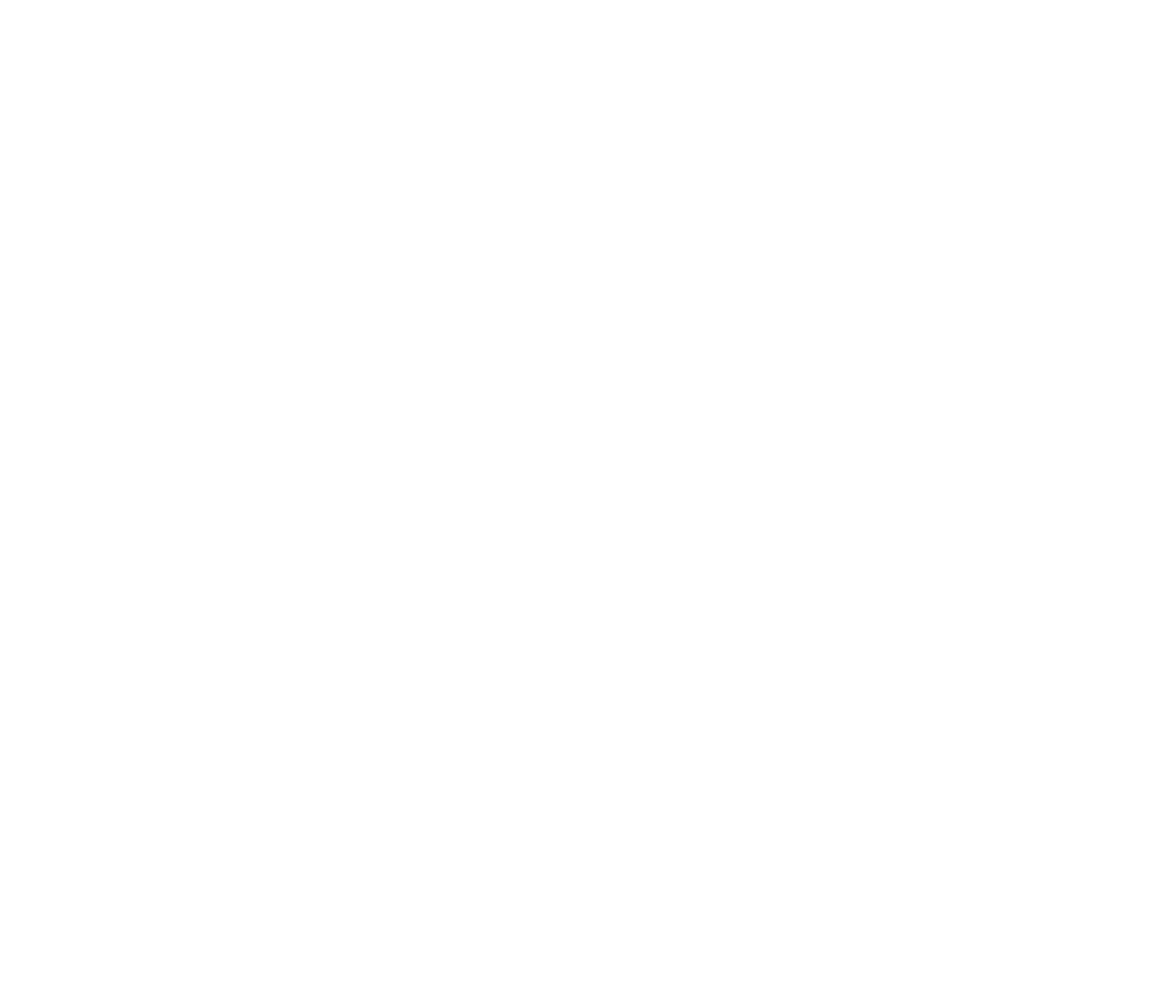
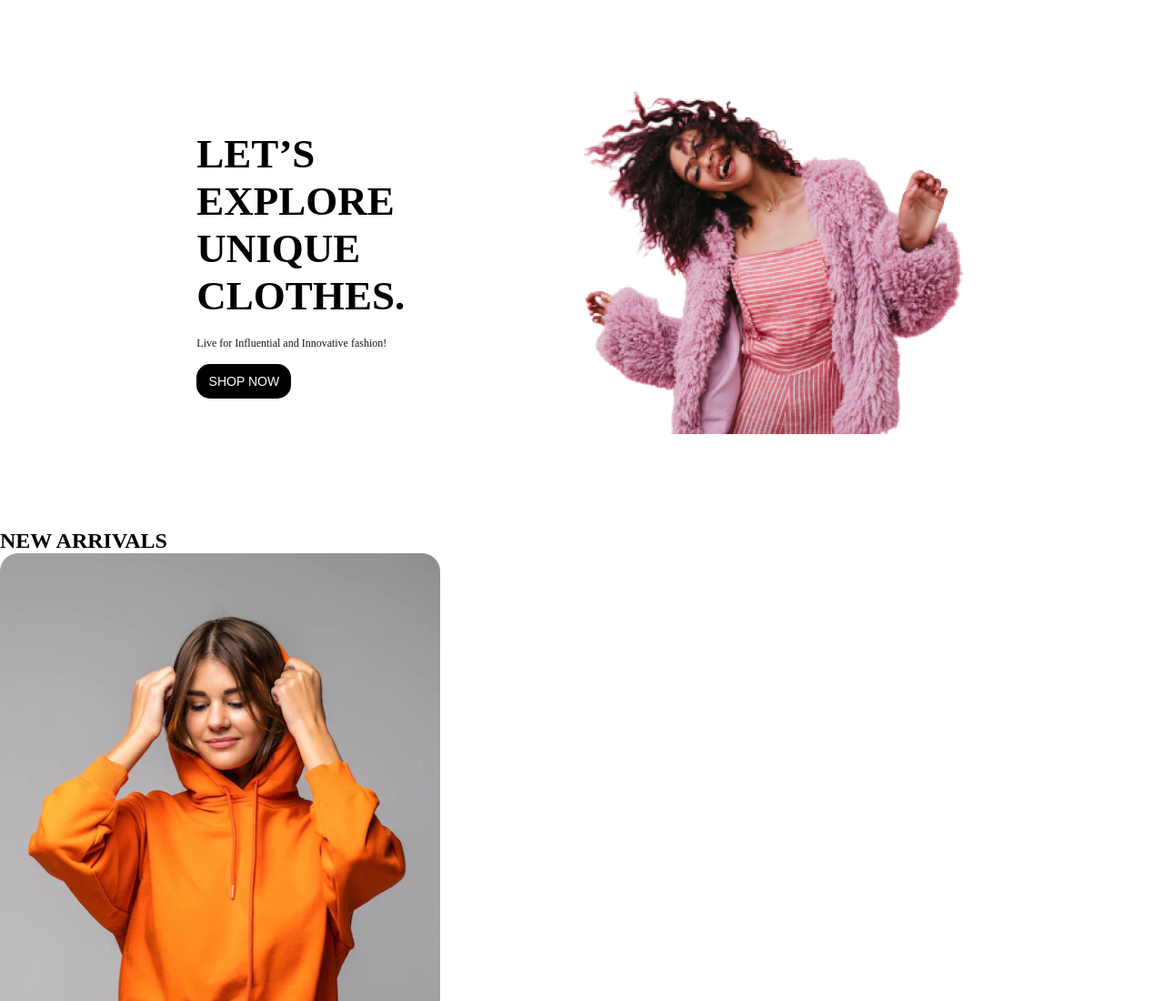
Before and after one commit to alinurDev06/ret, a plain HTML site: page index.html in a window 1280 px wide. Shown: the top 1100 px of the page at 91% size. Before the commit the page ends 800 px from the top, so only its background shows below. Drawn offline with Linux system fonts and the light colour scheme.

Commit message:
add section

```diff
--- a/index.html
+++ b/index.html
@@ -8,6 +8,104 @@
 </head>
 <body>
 
+
+ <section class="lets">
+
+       <div class="let-block">
+
+
+        <div class="let-text">
+             <h1>LET’S
+               EXPLORE
+                 UNIQUE
+               CLOTHES.</h1>
+
+             <h5>Live for Influential and Innovative fashion!</h5>
+
+             <button>SHOP NOW</button>
+        </div>
+
+
+        <div class="let-image">
+             <img src="./image/let.png" width="422px" alt="img">
+        </div>
+
+
+
+
+
+
+
+
+
+
+
+
+
+
+       </div>
+ </section>
+
+
+<section class="nawa">
+
+    <div class="naw-text">
+        <h1>NEW ARRIVALS</h1>
+    </div>
+
+    <div class="naw-block">
+
+         <div class="naw-mini">
+             <img src="./image/naw.png" width="484px" alt="img">
+             <div class="mini-1">
+
+                 <div class="one">
+                      <h5>Hoodies & Sweetshirt</h5>
+                      <p>Explore Now!</p>
+                 </div>
+                  <img src="./svg/right.svg" alt="img">
+             </div>
+         </div>
+
+         <div class="naw-mini">
+             <img src="./image/naw2.png" alt="img">
+             <div class="mini-1">
+                <div class="one">
+                    <h5>Coats & Parkas</h5>
+                    <p>Explore Now!</p>
+                </div>
+                 <img src="./svg/right.svg" alt="img">
+             </div>
+         </div>
+
+         <div class="naw-mini">
+             <img src="" alt="">
+             <div>
+
+             </div>
+         </div>
+
+    </div>
+
+</section>
+
+
+
+
+
+
+
+
+
+
+
+
+
+
+
+
+
+
     <script src="ihdex.js"></script>
 </body>
 </html>
--- a/style.css
+++ b/style.css
@@ -0,0 +1,56 @@
+* {
+    padding: 0;
+    margin: 0;
+}
+
+
+.lets {
+    max-width: 1400px;
+    width: 100%;
+    padding: 100px 0;
+    margin: 0 auto;
+
+}
+
+.let-block {
+    display: flex;
+    justify-content: space-evenly;
+    align-items: center;
+}
+
+
+.let-text h1 {
+    width: 200px;
+    font-size: 45px;
+    font-weight: 900;
+}
+
+
+.let-text h5 {
+    font-size: 12px;
+    font-weight: 400;
+    color: #191818;
+    padding: 19px 0 15px 0;
+}
+
+
+.let-text button {
+    font-size: 14px;
+    font-weight: 500;
+    color: white;
+    width: 104px;
+    height: 38px;
+    border: none;
+    border-radius: 15px;
+    background-color: black;
+    transition: all 0.6s;
+}
+
+
+.let-text button:hover {
+    transform: scale(1.2);
+    background-color: #378070;
+    color:aqua;
+}
+
+ /* ==========nawa======= */
```
Also changed, not shown: image/let.png (added), image/naw.png (added), image/naw2.png (added), svg/right.svg (added).
